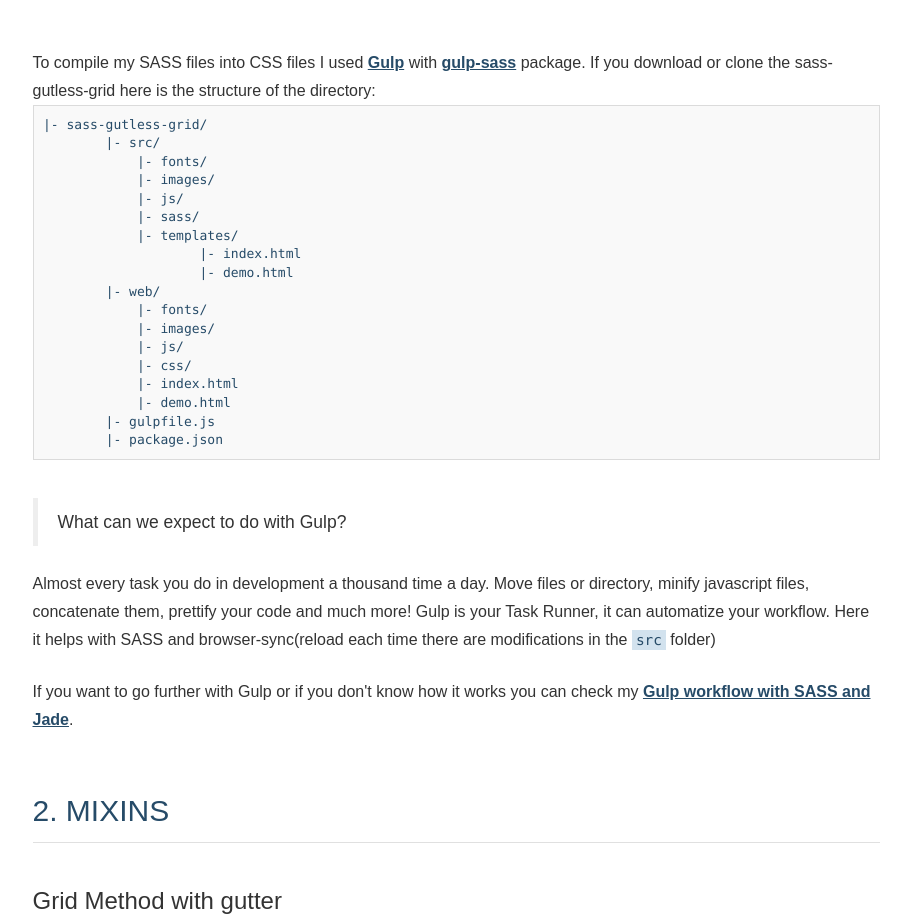
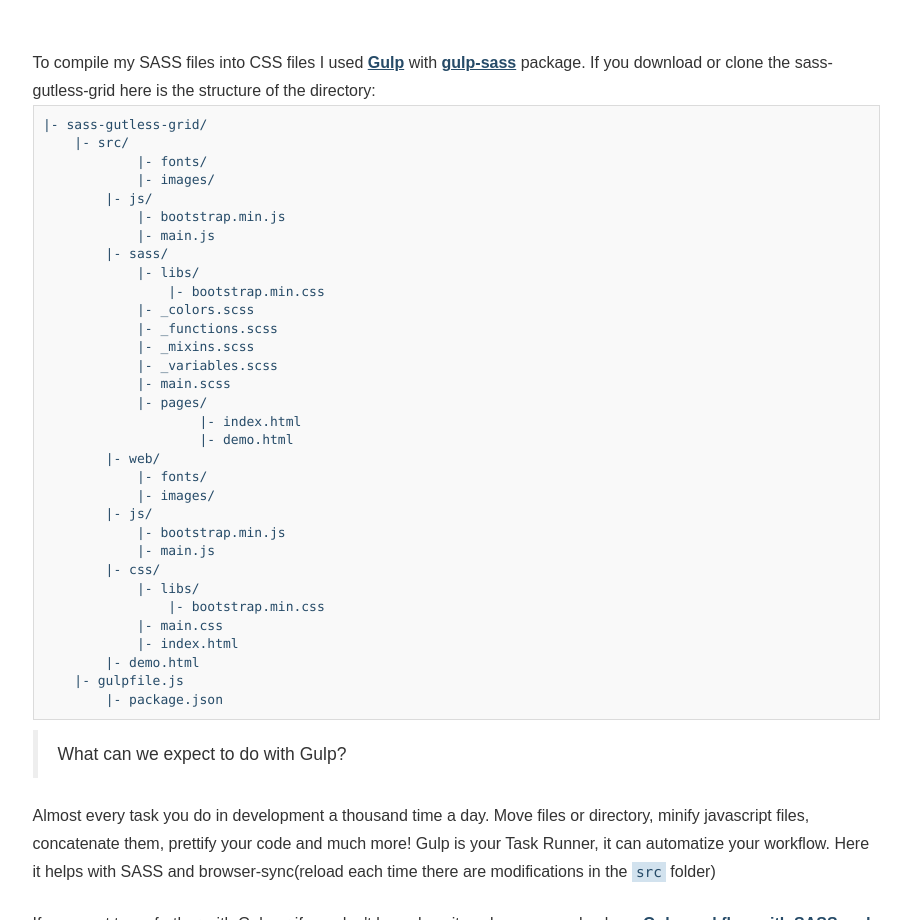
Before and after one commit to yannisabel/sass-gutless-grid, a website: page web/index.html in a window 1280 px wide. Shown: the part 930-1850 px from the top of the page, without its empty margins (330-1241 px from the left). Drawn offline with nearby package versions, Linux system fonts and the light colour scheme; a script that the page names is missing.

Commit message:
update directory structure

```diff
--- a/web/index.html
+++ b/web/index.html
@@ -80,20 +80,34 @@
 	    |- fonts/
 	    |- images/
         |- js/
+            |- bootstrap.min.js
+            |- main.js
         |- sass/
-    	    |- templates/
+            |- libs/
+                |- bootstrap.min.css
+            |- _colors.scss
+            |- _functions.scss
+            |- _mixins.scss
+            |- _variables.scss
+            |- main.scss
+	    |- pages/
 		    |- index.html
 		    |- demo.html
 	|- web/
 	    |- fonts/
 	    |- images/
         |- js/
+            |- bootstrap.min.js
+            |- main.js
         |- css/
+            |- libs/
+                |- bootstrap.min.css
+            |- main.css
 	    |- index.html
         |- demo.html
     |- gulpfile.js
 	|- package.json
-</pre><br>
+</pre>
                     <blockquote>What can we expect to do with Gulp?</blockquote>
                     <p>Almost every task you do in development a thousand time a day. Move files or directory, minify javascript files, concatenate them, prettify your code and much more! Gulp is your Task Runner, it can automatize your workflow. Here it helps with SASS and browser-sync(reload each time there are modifications in the <code>src</code> folder)</p>
                     <p>If you want to go further with Gulp or if you don't know how it works you can check my <a href="https://github.com/yannisabel/gulp-workflow" title="Gulp Workflow with SASS and JADE">Gulp workflow with SASS and Jade</a>.</p>
```
Also changed, not shown: src/pages/index.html (+1 -1 lines). Lines whose indentation alone changed are shown as unchanged.
